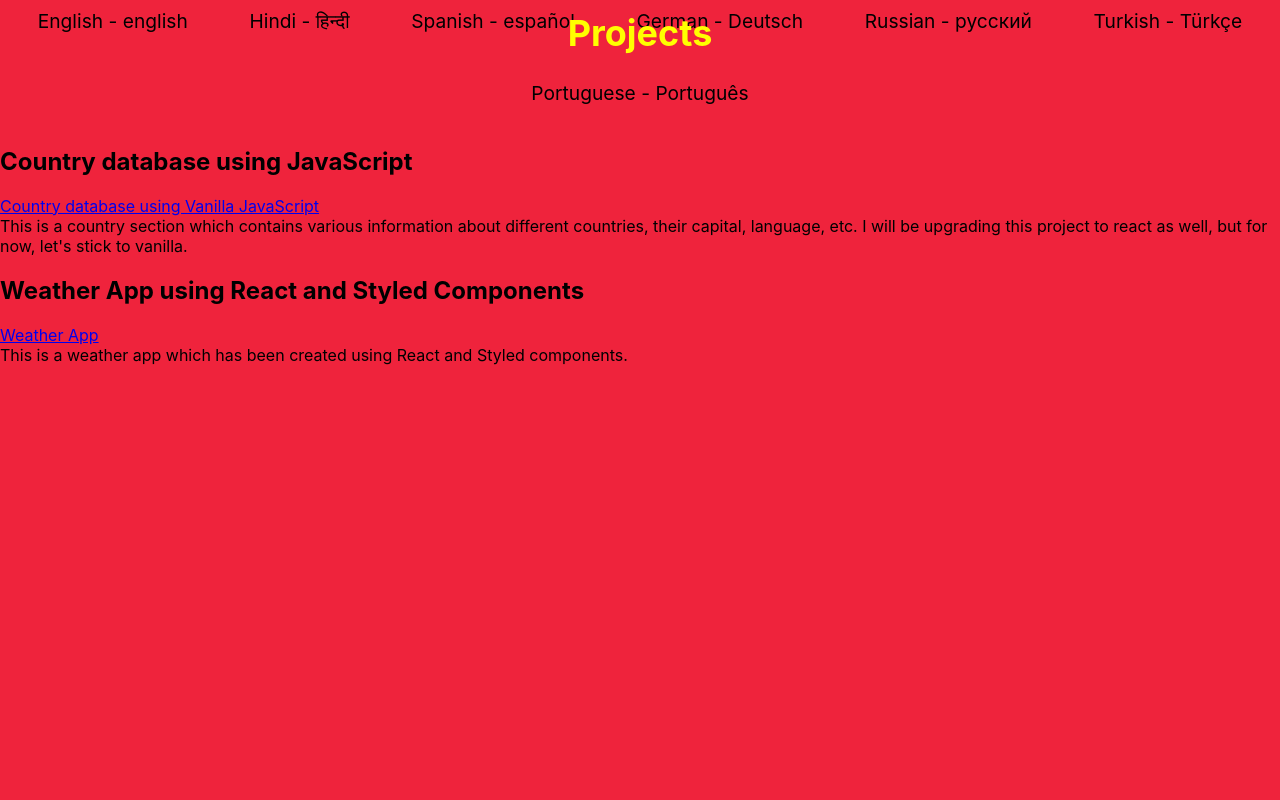
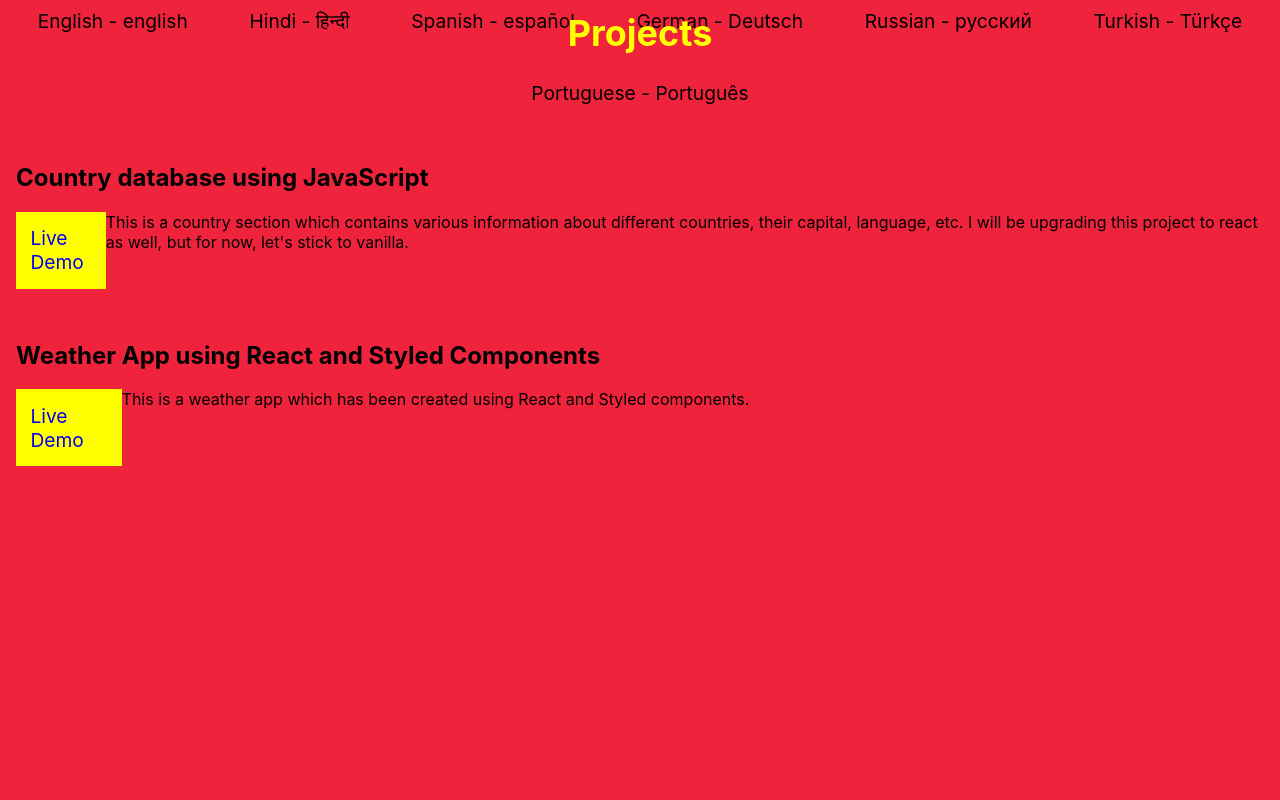
Before and after one commit to RealShivesh/portfolio, a React (Create React App) app: page / in a window 1280 px wide. Shown: the part 1740-2540 px from the top of the page. Built offline with nearby package versions, Linux system fonts and the light colour scheme.

Commit message:
fixes alignment of project page

```diff
--- a/src/components/Navigation.jsx
+++ b/src/components/Navigation.jsx
@@ -69,7 +69,7 @@ export const Navigation = () => {
             }}
           >
             {' '}
-            Project{' '}
+            Projects{' '}
           </NavLink>
           <NavLink
             href="#contactme"
--- a/src/components/Projects.jsx
+++ b/src/components/Projects.jsx
@@ -1,40 +1,47 @@
-import { Heading, Page } from '../styles/Main.styles'
+import { DemoLink, Heading, Page, Project } from '../styles/Main.styles'
+import { Description, Projects as List } from '../styles/Projects.styles'
 
 export const Projects = () => {
   return (
     <>
       <Page>
         <Heading>Projects</Heading>
-        <article>
+        <List>
+          <Project>
             <h2>Country database using JavaScript</h2>
-          <a
+            <div>
+              <DemoLink
                 href="http://realshivesh.github.io/countries"
                 target="_blank"
                 rel="noreferrer"
               >
-            Country database using Vanilla JavaScript
-          </a>
+                Live Demo
+              </DemoLink>
+              <Description>
+                This is a country section which contains various information
+                about different countries, their capital, language, etc. I will
+                be upgrading this project to react as well, but for now, let's
+                stick to vanilla.
+              </Description>
+            </div>
+          </Project>
+          <Project>
+            <h2>Weather App using React and Styled Components</h2>
             <div>
-            This is a country section which contains various information about
-            different countries, their capital, language, etc. I will be
-            upgrading this project to react as well, but for now, let's stick to
-            vanilla.
-          </div>
-        </article>
-        <article>
-          <h2>Weather App using React and Styled Components</h2>
-          <a
+              <DemoLink
                 href="http://realshivesh.github.io/weather-pwa"
                 target="_blank"
                 rel="noreferrer"
               >
-            Weather App
-          </a>
-          <div>
-            This is a weather app which has been created using React and Styled
-            components.
+                Live Demo
+              </DemoLink>
+              <Description>
+                This is a weather app which has been created using React and
+                Styled components.
+              </Description>
             </div>
-        </article>
+          </Project>
+        </List>
       </Page>
     </>
   )
--- a/src/styles/Main.styles.js
+++ b/src/styles/Main.styles.js
@@ -23,6 +23,7 @@ const Paragraph = styled.div`
 
 const Page = styled.section`
   height: 100vh;
+  width: 100vw;
   background: #ef233c;
   @media (max-width: 768px) {
     min-height: 100vh;
@@ -46,6 +47,24 @@ const FooterRow = styled.footer`
   text-align: center;
 `
 
+const Project = styled.article`
+  display: flex;
+  flex-direction: column;
+  margin: 1em;
+  & div {
+    display: flex;
+    flex-direction: row;
+  }
+`
+
+const DemoLink = styled.a`
+  padding: 0.75em;
+  width: 4em;
+  background: yellow;
+  text-decoration: none;
+  font-size: 1.2rem;
+`
+
 const Social = styled.div`
   display: flex;
   justify-content: center;
@@ -59,4 +78,14 @@ const Social = styled.div`
   }
 `
 
-export { Section, Heading, Paragraph, Page, Text, FooterRow, Social }
+export {
+  Section,
+  Heading,
+  Paragraph,
+  Page,
+  Text,
+  FooterRow,
+  Social,
+  Project,
+  DemoLink,
+}
--- /dev/null
+++ b/src/styles/Projects.styles.js
@@ -0,0 +1,13 @@
+import styled from 'styled-components'
+
+const Description = styled.div`
+  display: flex;
+`
+
+const Projects = styled.div`
+  display: flex;
+  flex-direction: row;
+  flex-wrap: wrap;
+`
+
+export { Description, Projects }
```
Lines whose indentation alone changed are shown as unchanged.
